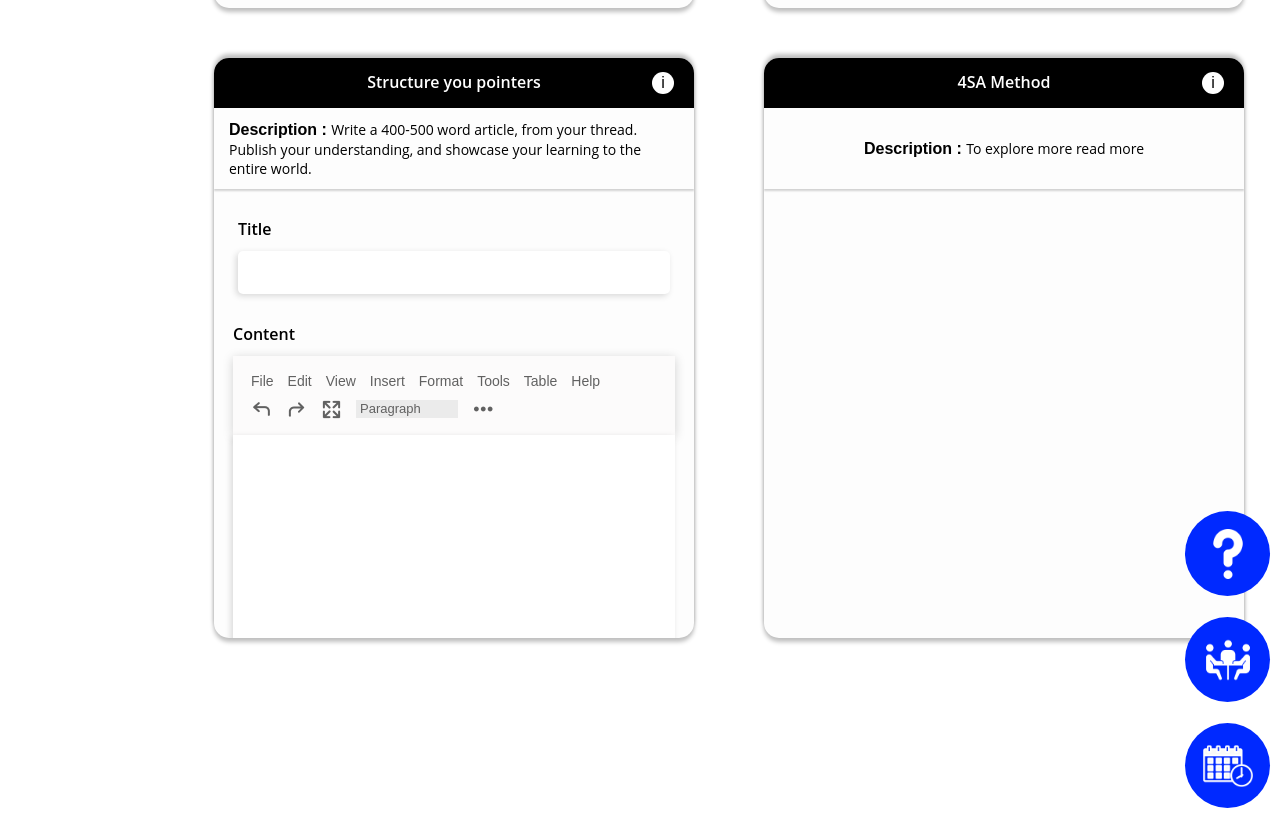
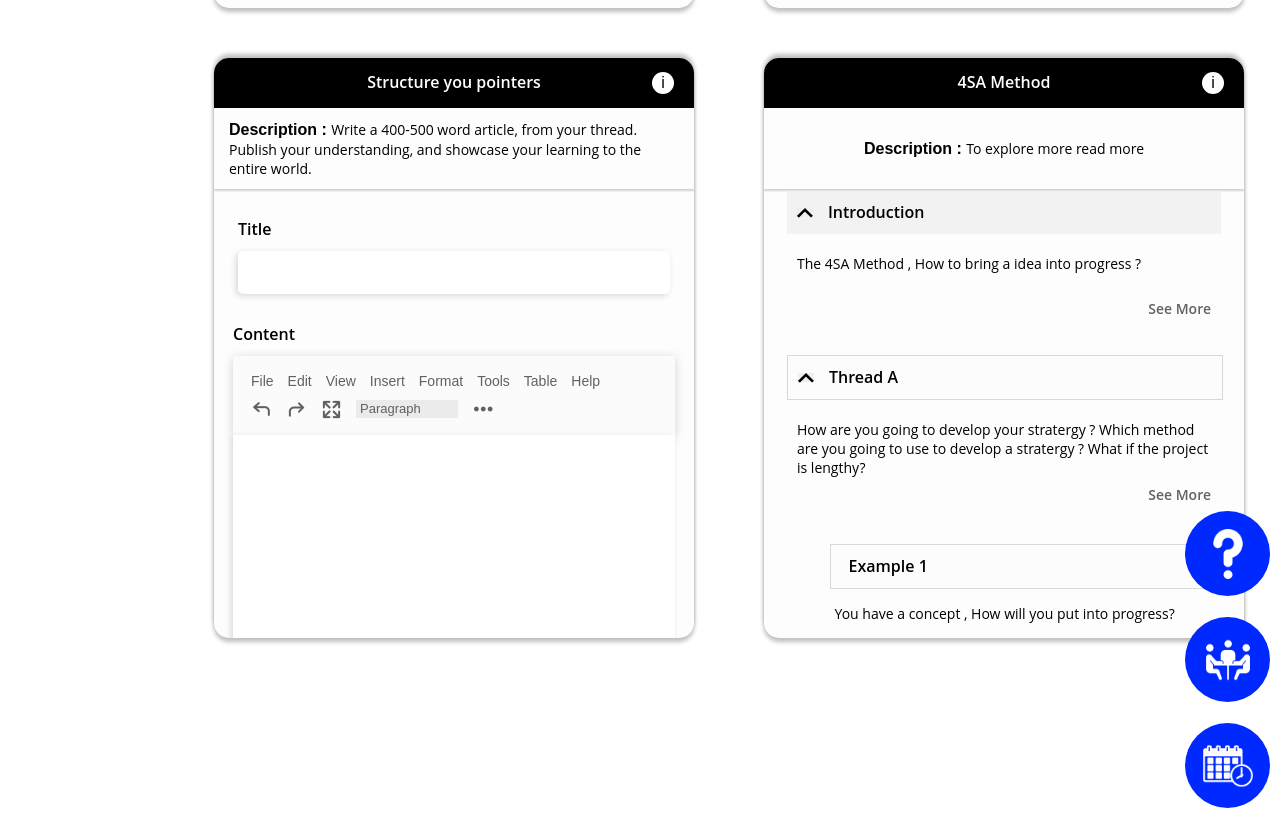
Before and after one commit to Tamoziit/DT_EdTech_Ventures_R1, a plain HTML site: page index.html in a window 1280 px wide. Shown: the part 969-1787 px from the top of the page. Drawn offline with Linux system fonts and the light colour scheme.

Commit message:
more assets added

```diff
--- a/main.js
+++ b/main.js
@@ -7,6 +7,7 @@ renderAssets();
 asset1Render();
 asset2Render();
 asset3Render();
+asset4Render();
 
 function getDesc() {
     fetch("data.json")
@@ -177,3 +178,50 @@ function asset3Render() {
             console.log(error);
         })
 }
+
+function asset4Render() {
+    fetch("data.json")
+        .then(response => response.json())
+        .then(data => {
+            const assets = data.tasks[0].assets[3];
+            const asset4 = document.getElementsByClassName(`${assets.asset_id}`);
+            const assetDetails = document.createElement("div");
+            assetDetails.classList.add("assetDetails");
+            assetDetails.innerHTML = `
+                <div class="intro">
+                    <div class="introHead">
+                        <button><img src="assets/Vector (2).png" alt="dropdown"></button>
+                        <span>Introduction</span>
+                    </div>
+                    <div class="introBody">
+                        <p>The 4SA Method , How to bring a idea into progress ?</p>
+                        <span class="seeMore">See More</span>
+                    </div>
+                </div>
+
+                <div class="thread">
+                    <div class="threadHead">
+                        <button><img src="assets/Vector (2).png" alt="dropdown"></button>
+                        <span>Thread A</span>
+                    </div>
+                    <div class="threadBody">
+                        <p>How are you going to develop your stratergy ? Which method are you going to use to develop a stratergy ? What if the project is lengthy?</p>
+                        <span class="seeMore">See More</span>
+                    </div>
+                </div>
+
+                <div class="example">
+                    <div class="exampleTab">
+                        <span>Example 1</span>
+                    </div>
+                    <p>You have a concept , How will you put into progress?</p>
+                </div>
+            `
+            Array.prototype.forEach.call(asset4, (assetItem) => {
+                assetItem.appendChild(assetDetails.cloneNode(true));
+            });
+        })
+        .catch(error => {
+            console.log(error);
+        })
+}
--- a/style.css
+++ b/style.css
@@ -677,3 +677,172 @@
     line-height: 18px;
     color: #616161;
 }
+
+#container #assets .asset .assetDetails .intro {
+    display: flex;
+    justify-content: center;
+    flex-direction: column;
+    gap: 20px;
+    width: 434px;
+    margin-top: 2px;
+    margin-bottom: 60px;
+}
+
+#container #assets .asset .assetDetails .intro .introHead {
+    width: 100%;
+    height: 43px;
+    background: #F2F2F2;
+    display: flex;
+    align-items: center;
+    gap: 15px;
+    cursor: pointer;
+}
+
+#container #assets .asset .assetDetails .intro .introHead button {
+    width: 15.98px;
+    height: 9.6px;
+    margin-left: 10px;
+    display: flex;
+    align-items: center;
+    justify-content: center;
+    border: none;
+    outline: none;
+    cursor: pointer;
+}
+
+#container #assets .asset .assetDetails .intro .introHead span {
+    font-family: 'Open Sans', sans-serif;
+    font-weight: 600;
+    font-size: 16px;
+    line-height: 21.79px;
+}
+
+#container #assets .asset .assetDetails .intro .introBody {
+    display: flex;
+    flex-direction: column;
+    gap: 30px;
+    position: relative;
+    padding: 0 10px;
+}
+
+#container #assets .asset .assetDetails .intro .introBody p {
+    font-family: 'Open Sans', sans-serif;
+    font-weight: 400;
+    font-size: 14px;
+    line-height: 19.07px;
+}
+
+#container #assets .asset .assetDetails .intro .introBody .seeMore {
+    position: absolute;
+    top: 45px;
+    right: 10px;
+    font-family: 'Open Sans', sans-serif;
+    font-weight: 600;
+    font-size: 14px;
+    line-height: 19.07px;
+    color: #606161;
+    cursor: pointer;
+}
+
+#container #assets .asset .assetDetails .thread {
+    display: flex;
+    justify-content: center;
+    flex-direction: column;
+    gap: 20px;
+    width: 434px;
+    margin-top: 2px;
+    margin-bottom: 45px;
+}
+
+#container #assets .asset .assetDetails .thread .threadHead {
+    width: 100%;
+    height: 43px;
+    background: #FCFCFC;
+    display: flex;
+    align-items: center;
+    gap: 15px;
+    border: 1px solid #D9D7D7;
+    cursor: pointer;
+}
+
+#container #assets .asset .assetDetails .thread .threadHead button {
+    width: 15.98px;
+    height: 9.6px;
+    margin-left: 10px;
+    display: flex;
+    align-items: center;
+    justify-content: center;
+    border: none;
+    outline: none;
+    cursor: pointer;
+}
+
+#container #assets .asset .assetDetails .thread .threadHead span {
+    font-family: 'Open Sans', sans-serif;
+    font-weight: 600;
+    font-size: 16px;
+    line-height: 21.79px;
+}
+
+#container #assets .asset .assetDetails .thread .threadBody {
+    display: flex;
+    flex-direction: column;
+    gap: 30px;
+    position: relative;
+    padding: 0 10px;
+}
+
+#container #assets .asset .assetDetails .thread .threadBody p {
+    font-family: 'Open Sans', sans-serif;
+    font-weight: 400;
+    font-size: 14px;
+    line-height: 19.07px;
+}
+
+#container #assets .asset .assetDetails .thread .threadBody .seeMore {
+    position: absolute;
+    top: 65px;
+    right: 10px;
+    font-family: 'Open Sans', sans-serif;
+    font-weight: 600;
+    font-size: 14px;
+    line-height: 19.07px;
+    color: #606161;
+    cursor: pointer;
+}
+
+#container #assets .asset .assetDetails .example {
+    display: flex;
+    justify-content: center;
+    flex-direction: column;
+    gap: 15px;
+    width: 434px;
+    margin-top: 2px;
+    margin-left: 85px;
+}
+
+#container #assets .asset .assetDetails .example .exampleTab {
+    width: 394px;
+    height: 43px;
+    background: #FCFCFC;
+    display: flex;
+    align-items: center;
+    border: 1px solid #D9D7D7;
+    cursor: pointer;
+}
+
+#container #assets .asset .assetDetails .example .exampleTab span {
+    font-family: 'Open Sans', sans-serif;
+    font-weight: 600;
+    font-size: 16px;
+    line-height: 21.79px;
+    padding-left: 18px;
+}
+
+#container #assets .asset .assetDetails .example p {
+    padding-left: 5px;
+    font-family: 'Open Sans', sans-serif;
+    font-weight: 400;
+    font-size: 14px;
+    line-height: 19.07px;
+}
```
